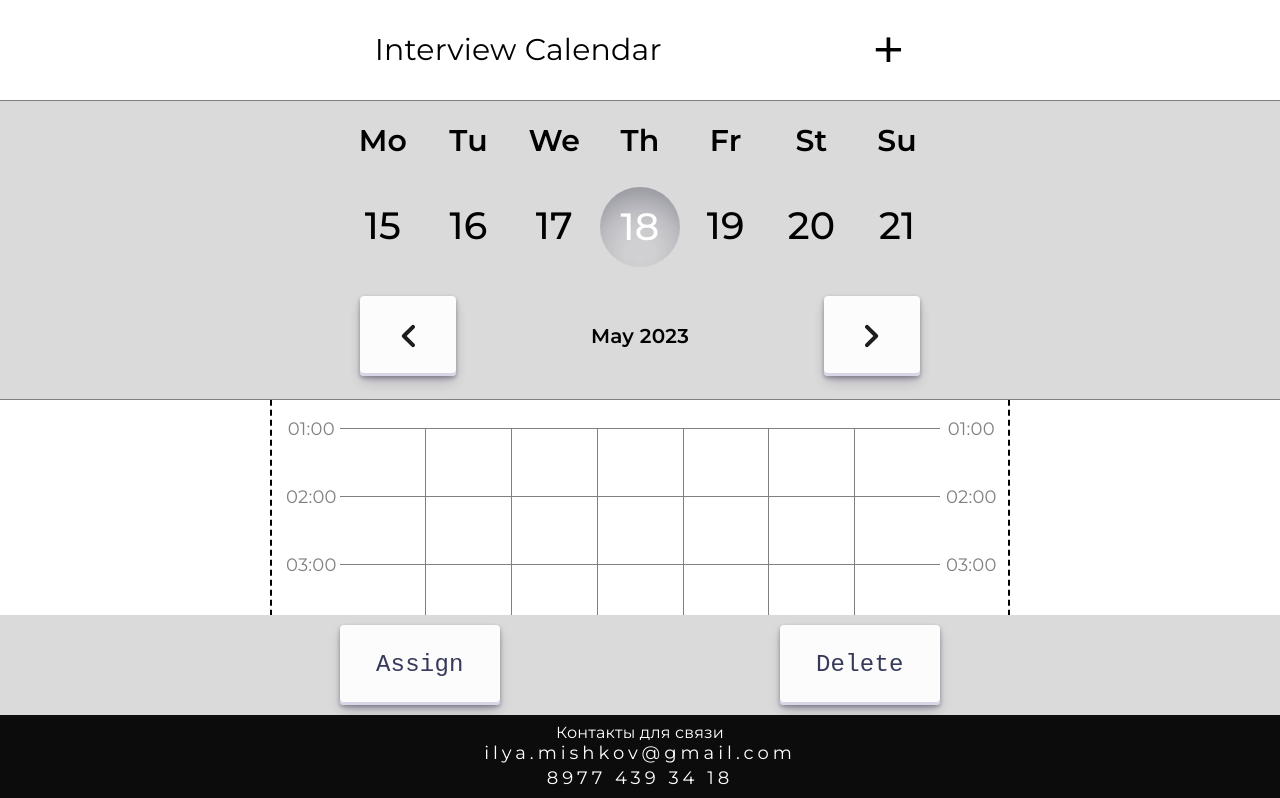
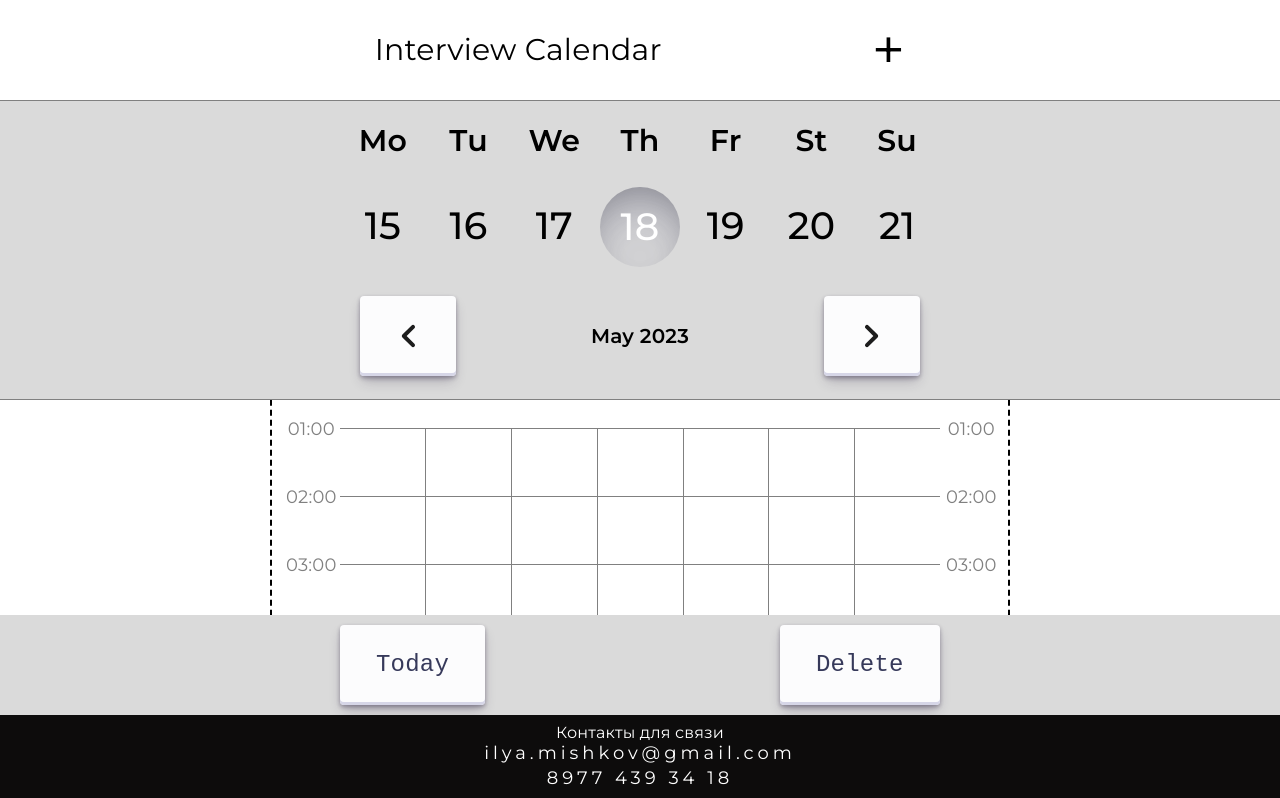
Before and after one commit to ChristianClee/CalendarV2, a React (Create React App) app: page / in a window 1280 px wide. Shown: the top 798 px of the page. Built offline with nearby package versions, Linux system fonts and the light colour scheme.

Commit message:
before incorporation validSlice and dateSlice

```diff
--- a/src/components/main/Buttons.tsx
+++ b/src/components/main/Buttons.tsx
@@ -1,11 +1,21 @@
 import React from 'react';
+import { useDispatch } from 'react-redux';
+import { goToday, goToMessageDate } from '../../redux/slices/dateSlice'
 
 
-const Buttons:React.FC = () => {
+const Buttons: React.FC = () => {
+  const dispatch = useDispatch()
   return (
     <div className="main__buttons">
       <div className="main__buttonsContainer">
-        <div className="button30">Assign</div>
+
+        <div
+          className="button30"
+          onClick={() => dispatch(goToday())}
+        >
+          Today
+        </div>
+
         <div className="button30">Delete</div>
       </div>
     </div>
--- a/src/components/main/greed/Events.tsx
+++ b/src/components/main/greed/Events.tsx
@@ -18,7 +18,7 @@ const Events: React.FC = () => {
       if (listOfAllWeeks.length === 0) {   // it addes new week immedeately if AllWeeks's list is empty
         const value = createList(listOfWeekDays)
         const week = { "uniqKey": listOfWeekDays[0], "value": value }
-        dispatch(addToTemporatyStorage( week ))
+        dispatch(addToTemporatyStorage(week))
 
         // console.log("listOfAllWeeks ", listOfAllWeeks)
       }
@@ -41,9 +41,9 @@ const Events: React.FC = () => {
 
   }, [listOfWeekDays])
 
-  function createList(listOfWeekDays: string[]): string[] {
+  function createList(listOfWeekDays: string[]): string[] { // this function create new list
     let innerSquares = []
-    for (let i = 1; i < 24; i++) { // this double cycle generates array whis unique value, each value has '2023-05-18-Thursday-01'
+    for (let i = 1; i < 24; i++) { // this double cycle generates array with unique value, each value has '2023-05-18-Thur-01'
       for (let j = 0; j < 7; j++) {
         const timeNumber = (String(i).length < 2) ? "0" + String(i) + "-f" : String(i) + "-f"
         innerSquares.push(`${listOfWeekDays[j]}-${timeNumber}`)
@@ -51,7 +51,7 @@ const Events: React.FC = () => {
     }
     return innerSquares
   }
-  function makeTrack(index: number, active: string) {
+  function makeTrack(index: number, active: string) { // this finction change conditional of current square after tauching
     const clon = JSON.parse(JSON.stringify(temporatyStorageWeek))
     clon.value[index] = active
     dispatch(addToTemporatyStorage(clon)) // it saves changes it to temporaty Storage
@@ -61,7 +61,7 @@ const Events: React.FC = () => {
   return (
 
     <div className="greed__events">
-      { Boolean(temporatyStorageWeek.value.length) &&
+      {Boolean(temporatyStorageWeek.value.length) &&
 
         temporatyStorageWeek.value.map((item, index: number) => <InnerSquare key={item} value={item} func={makeTrack} index={index} />)
       }
--- a/src/redux/slices/dateSlice.ts
+++ b/src/redux/slices/dateSlice.ts
@@ -6,6 +6,10 @@ import type { PayloadAction } from '@reduxjs/toolkit'
 type Months =  "January" | "February" | "March" | "April" | "May" | "June" | "July" | "August" | "September" | "October" | "November" | "December"
 type WeekFormat =  "Mond" | "Tues" | "Wedn" | "Thur" | "Frid" | "Satu" |"Sund"
 export type DownLoadedWeek = { uniqKey: string; value: string[] | []}
+
+
+
+// type
 
 interface Init {
   allMonths: Months[];
@@ -17,6 +21,7 @@ interface Init {
   listOfAllWeeks: DownLoadedWeek[]; // ????????????? this list keeps all downloaded weeks, I don't know what should I apply type to it
   temporatyStorageWeek: DownLoadedWeek;
   lastActivDate: string;            // it show last active date
+
 }
 
 const initialState: Init = {
@@ -102,12 +107,15 @@ export const dateSlice = createSlice({
       state.currentPossition -= 7
       state.listOfAllWeeks = [...state.listOfAllWeeks, state.temporatyStorageWeek ]
     },
+    goToday(state) {
+      state.currentPossition = 0
+    },
+    goToMessageDate(state) {
+
+    },
     addToTemporatyStorage(state, action:PayloadAction<DownLoadedWeek>) {
       state.temporatyStorageWeek = action.payload
     },
-    // add(state, action:PayloadAction<DownLoadedWeek>) {
-    //   state.listOfAllWeeks = [...state.listOfAllWeeks, action.payload ]
-    // },
     changeActivDate(state, action:PayloadAction<string>) {
       state.lastActivDate = action.payload
     }
@@ -120,6 +128,8 @@ export const {
   getCurrentDate,
   goToRight,
   goToLeft,
+  goToday,
+  goToMessageDate,
   addToTemporatyStorage,
   changeActivDate,
   getDayTime,
--- a/src/redux/slices/validSlice.ts
+++ b/src/redux/slices/validSlice.ts
@@ -14,6 +14,7 @@ interface Init {
   errorDays: boolean;
   errorMinutes: boolean;
   dateUser: string; // it is final  user date after input
+  dateUserStatus: boolean;
 }
 
 
@@ -28,7 +29,8 @@ const initialState = {
   errorDays: true,
   errorHours: true,
   errorMinutes: true,
-  dateUser: ""
+  dateUser: "",
+  dateUserStatus: false,
 
 }
 
@@ -123,8 +125,10 @@ export const validSlice = createSlice({
         minutes = (minutes.length < 2) ? "0" + minutes : minutes
 
         const result = `${years}-${months}-${days}-${hours}:${minutes}`
+        state.dateUserStatus = true
         state.dateUser = result
-        console.log(result)
+
+        // console.log(result)
       }
     }
   }
```
